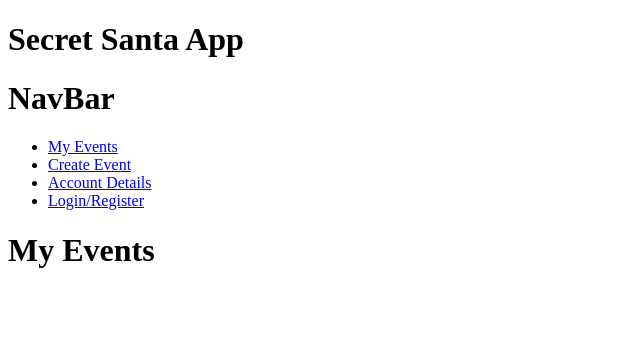
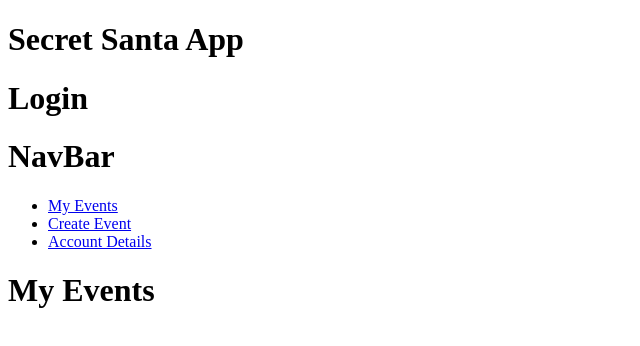
Before and after one commit to SuzBarnes/secret-santa, a React (Create React App) app: page / in a window 1280 px wide. Shown: the top 346 px of the page, without its empty margins (0-640 px from the left). Built offline with nearby package versions, Linux system fonts and the light colour scheme.

Commit message:
added login to render and updated login test

```diff
--- a/src/components/App.js
+++ b/src/components/App.js
@@ -11,6 +11,7 @@ const App = () => {
   return (
     <div className="App">
       <h1>Secret Santa App</h1>
+      <Login />
       <NavBar />
       <Routes>
         <Route path="/" element={<MyEvents />} />
--- a/src/components/NavBar.js
+++ b/src/components/NavBar.js
@@ -22,11 +22,6 @@ const NavBar = () => {
             Account Details
           </Link>
         </li>
-        <li>
-          <Link className="navbar-link-item" to="login">
-            Login/Register
-          </Link>
-        </li>
       </ul>
     </div>
   );
```
